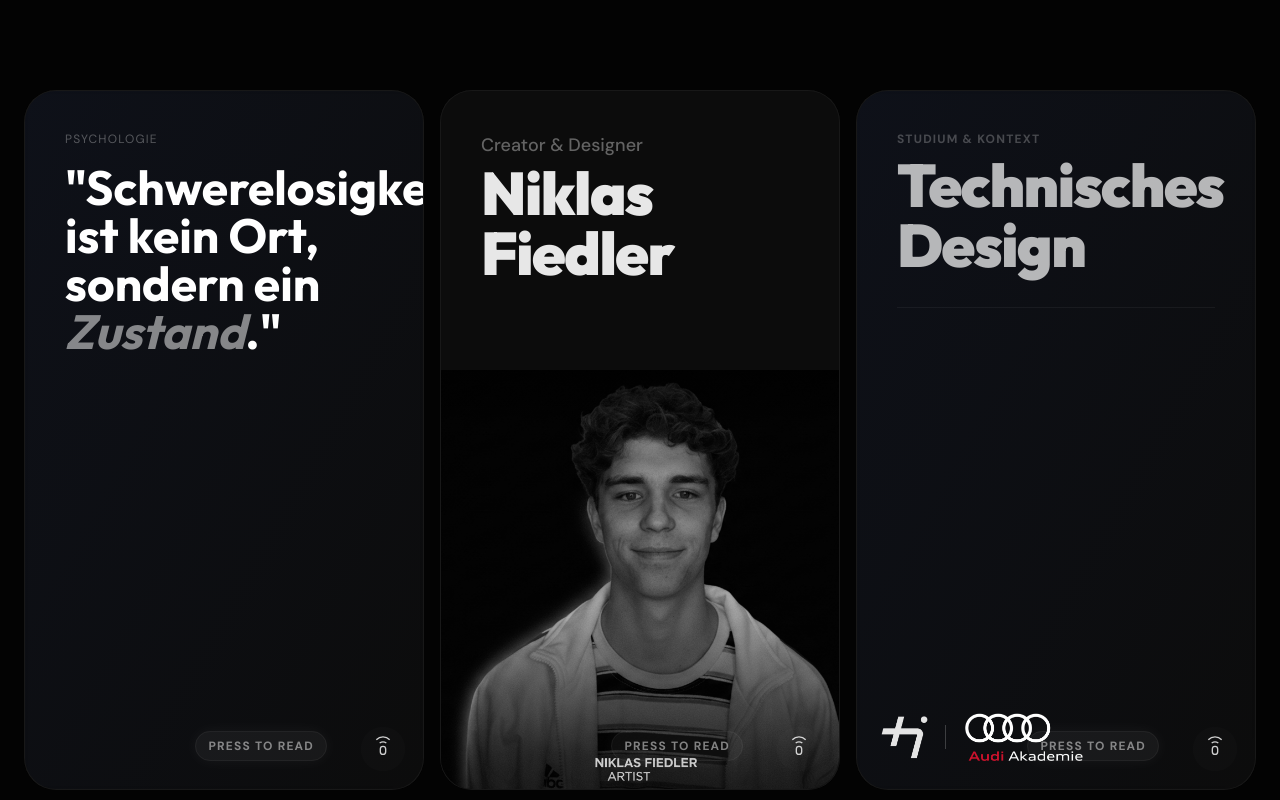
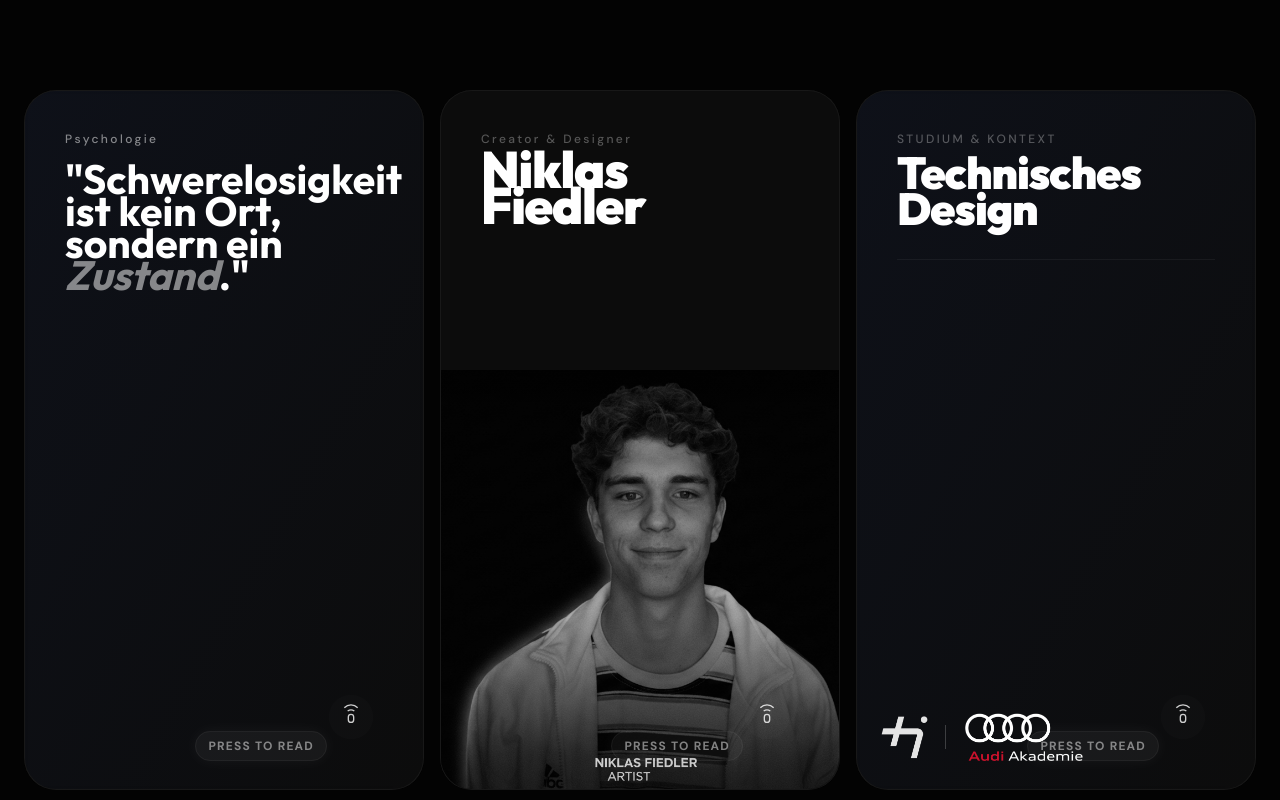
Before and after one commit to Nklsfdler/Schwerelos, a Next.js app: page / in a window 1280 px wide. Shown: the part 9000-9800 px from the top of the page. Built offline with nearby package versions, Linux system fonts and the light colour scheme.

Commit message:
Retry Round 6: Visual Polish (Typography, layout, icon alignment)

```diff
--- a/app/page.tsx
+++ b/app/page.tsx
@@ -422,9 +422,9 @@ export default function Home() {
 
                                 <div className="flex flex-col gap-4">
                                     <div>
-                                        <span className="text-[10px] md:text-[10px] lg:text-xs uppercase tracking-widest text-white/30 mb-2 md:mb-4 block">Psychologie</span>
+                                        <span className="text-[10px] md:text-xs font-medium tracking-[0.2em] text-white/50 mb-2 md:mb-4 block">Psychologie</span>
                                         {/* iPad: Reduced Weight (Bold vs Black) & Size */}
-                                        <h4 className="text-3xl md:text-2xl lg:text-5xl font-[family-name:var(--font-outfit)] font-bold text-white leading-snug">
+                                        <h4 className="text-3xl md:text-2xl lg:text-[3.2vw] font-[family-name:var(--font-outfit)] font-bold text-white leading-relaxed">
                                             &quot;Schwerelosigkeit ist kein Ort, <br /> sondern ein <span className="italic text-white/50">Zustand</span>.&quot;
                                         </h4>
                                     </div>
@@ -441,55 +441,56 @@ export default function Home() {
                             <div className="absolute bottom-8 right-20 md:right-24 z-20 pointer-events-none group-hover:opacity-0 transition-opacity duration-300">
                                 <span className="bg-white/10 backdrop-blur-md border border-white/10 px-3 py-1.5 rounded-full text-[10px] md:text-xs font-bold tracking-widest text-white shadow-[0_0_15px_rgba(255,255,255,0.1)] animate-pulse pointer-events-none select-none">PRESS TO READ</span>
                             </div>
+                            <div className="absolute bottom-8 right-8 z-20">
                                 <TouchIcon />
+                            </div>
                         </SpotlightCard>
 
-                        {/* TILE 2: ARTIST (NIKLAS) - SPECIAL LAYOUT */}
+                        {/* TILE 2: ARTIST (NIKLAS) - REFACTORED FLEX LAYOUT */}
                         <SpotlightCard className="h-[450px] md:h-full group overflow-hidden bg-[#0a0a0a]">
-
-                            {/* 1. TOP SECTION: Transparent Background for Text */}
-                            <div className="absolute top-0 left-0 w-full h-[40%] bg-transparent z-30 p-6 md:p-8 lg:p-10 flex flex-col justify-start">
+                            <div className="flex flex-col h-full w-full relative z-10">
+                                {/* 1. TOP SECTION: Text - Adjusted proportions */}
+                                <div className="relative h-[45%] md:h-[40%] bg-transparent z-30 p-6 md:p-8 lg:p-10 flex flex-col justify-start shrink-0">
                                     {/* Header Group: Creator Top, Name Bottom */}
                                     <div>
-                                    <p className="text-base md:text-xs lg:text-lg font-[family-name:var(--font-dm)] text-white/60 mb-1 font-medium group-hover:opacity-100 opacity-60 transition-opacity duration-500">
+                                        <p className="text-base md:text-xs font-medium tracking-[0.2em] text-white/50 mb-1 group-hover:opacity-100 opacity-60 transition-opacity duration-500">
                                             Creator & Designer
                                         </p>
-                                    <h3 className="text-4xl md:text-3xl lg:text-6xl font-[family-name:var(--font-outfit)] font-black text-white tracking-tight group-hover:text-white text-white/90 transition-colors duration-500 mb-2">
+                                        <h3 className="text-4xl md:text-3xl lg:text-[4vw] font-[family-name:var(--font-outfit)] font-black text-white tracking-tight leading-none group-hover:text-white transition-colors duration-500 mb-2">
                                             Niklas Fiedler
                                         </h3>
 
-                                    {/* MOVED & EXPANDED TEXT: Closer to headline */}
+                                        {/* MOVED & EXPANDED TEXT */}
                                         <div className="grid grid-rows-[0fr] group-hover:grid-rows-[1fr] transition-all duration-500 ease-out overflow-hidden">
                                             <div className="overflow-hidden opacity-0 blur-[10px] group-hover:opacity-100 group-hover:blur-0 transition-all duration-1000 delay-100">
-                                            <p className="text-base md:text-xs lg:text-lg font-[family-name:var(--font-dm)] text-white/80 leading-relaxed pt-2">
-                                                Für mich bedeutet Gestalten, Barrieren im Kopf abzubauen. Ich lasse meinen Impulsen freien Lauf, um Visionen zu realisieren, die sich von der Schwerkraft des Gewöhnlichen lösen.
+                                                <p className="text-sm md:text-xs lg:text-lg font-[family-name:var(--font-dm)] text-white/80 leading-relaxed pt-2">
+                                                    Für mich bedeutet Gestalten, Barrieren im Kopf abzubauen. Ich lasse meinen Impulsen freien Lauf.
                                                 </p>
                                             </div>
                                         </div>
                                     </div>
                                 </div>
 
-                            {/* 2. BOTTOM SECTION: Image (Starts below text) */}
-                            {/* HOVER EFFECT: Image moves DOWN (translate-y) to reveal more black space if needed, or just standard paralax */}
-                            {/* User asked: "Kopf ... weiter runter geht ... schneid mehr unten ab" */}
-                            <div className="absolute top-[40%] left-0 w-full h-[60%] overflow-hidden z-10 bg-[#0a0a0a]">
+                                {/* 2. BOTTOM SECTION: Image - Fills remaining space */}
+                                <div className="relative h-[55%] md:h-[60%] w-full overflow-hidden bg-[#0a0a0a]">
                                     <img
                                         src="/sequence/Niklas/image.png"
                                         alt="Niklas Fiedler"
                                         loading="lazy"
                                         decoding="async"
-                                    className="w-full h-full object-cover object-[50%_20%] group-hover:scale-105 group-hover:translate-y-[20%] transition-all duration-700 ease-out opacity-80 group-hover:opacity-100 grayscale"
+                                        className="absolute inset-0 w-full h-full object-cover object-[50%_20%] group-hover:scale-105 group-hover:translate-y-[10%] transition-all duration-700 ease-out opacity-80 group-hover:opacity-100 grayscale"
                                     />
-                                {/* Overlay gradient to merge with top black - REDUCED FADE */}
-                                <div className="absolute top-0 left-0 w-full h-16 bg-gradient-to-b from-black/60 to-transparent z-20" />
+                                    {/* Overlay gradient - REDUCED FADE */}
+                                    <div className="absolute top-0 left-0 w-full h-12 bg-gradient-to-b from-black/50 to-transparent z-20" />
                                 </div>
-
-                            {/* 3. OLD TEXT REMOVED (Merged into Top Section) */}
+                            </div>
 
                             <div className="absolute bottom-8 right-20 md:right-24 z-20 pointer-events-none group-hover:opacity-0 transition-opacity duration-300">
                                 <span className="bg-white/10 backdrop-blur-md border border-white/10 px-3 py-1.5 rounded-full text-[10px] md:text-xs font-bold tracking-widest text-white shadow-[0_0_15px_rgba(255,255,255,0.1)] animate-pulse pointer-events-none select-none">PRESS TO READ</span>
                             </div>
+                            <div className="absolute bottom-8 right-8 z-20">
                                 <TouchIcon />
+                            </div>
                         </SpotlightCard>
 
                         {/* TILE 3: CONTEXT */}
@@ -502,10 +503,10 @@ export default function Home() {
                                 <div className="flex flex-col gap-4">
                                     <div className="mb-auto">
                                         <div className="flex justify-start items-start mb-2 group-hover:opacity-100 opacity-60 transition-opacity duration-500">
-                                            <span className="text-[10px] md:text-[10px] lg:text-xs uppercase tracking-widest font-bold text-white/40">Studium & Kontext</span>
+                                            <span className="text-[10px] md:text-xs uppercase font-medium tracking-[0.2em] text-white/50">Studium & Kontext</span>
                                         </div>
                                         {/* iPad: Font Bold (not Black) */}
-                                        <h5 className="text-4xl md:text-3xl lg:text-6xl font-[family-name:var(--font-outfit)] font-black leading-none text-white tracking-tight relative z-10 group-hover:text-white text-white/70 transition-colors duration-500">
+                                        <h5 className="text-4xl md:text-3xl lg:text-[3.5vw] font-[family-name:var(--font-outfit)] font-black leading-none text-white tracking-tight relative z-10 group-hover:text-white transition-colors duration-500">
                                             Technisches<br /> Design
                                         </h5>
                                     </div>
@@ -538,7 +539,9 @@ export default function Home() {
                             <div className="absolute bottom-8 right-20 md:right-24 z-20 pointer-events-none group-hover:opacity-0 transition-opacity duration-300">
                                 <span className="bg-white/10 backdrop-blur-md border border-white/10 px-3 py-1.5 rounded-full text-[10px] md:text-xs font-bold tracking-widest text-white shadow-[0_0_15px_rgba(255,255,255,0.1)] animate-pulse pointer-events-none select-none">PRESS TO READ</span>
                             </div>
+                            <div className="absolute bottom-8 right-8 z-20">
                                 <TouchIcon />
+                            </div>
                         </SpotlightCard>
                     </div>
                 </section>
```
Lines whose indentation alone changed are shown as unchanged.
